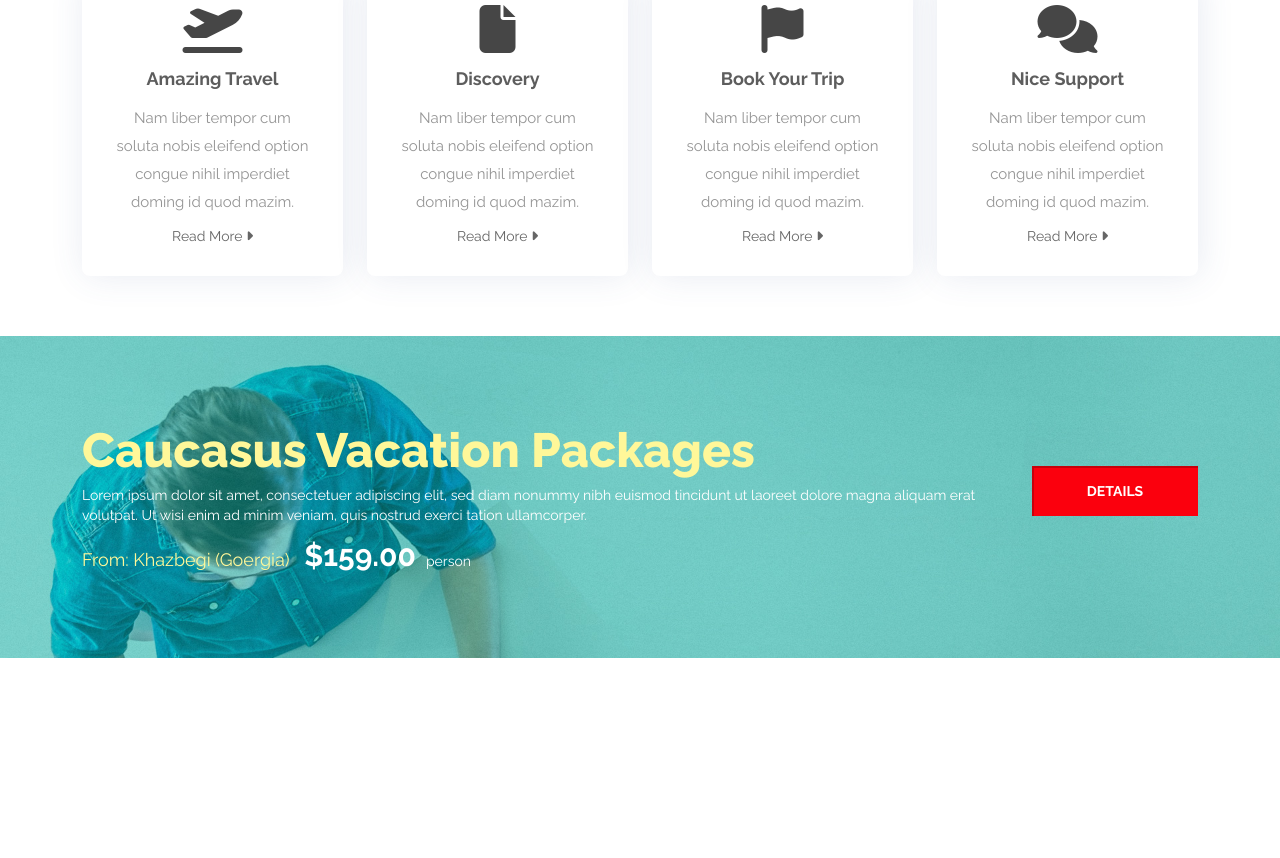
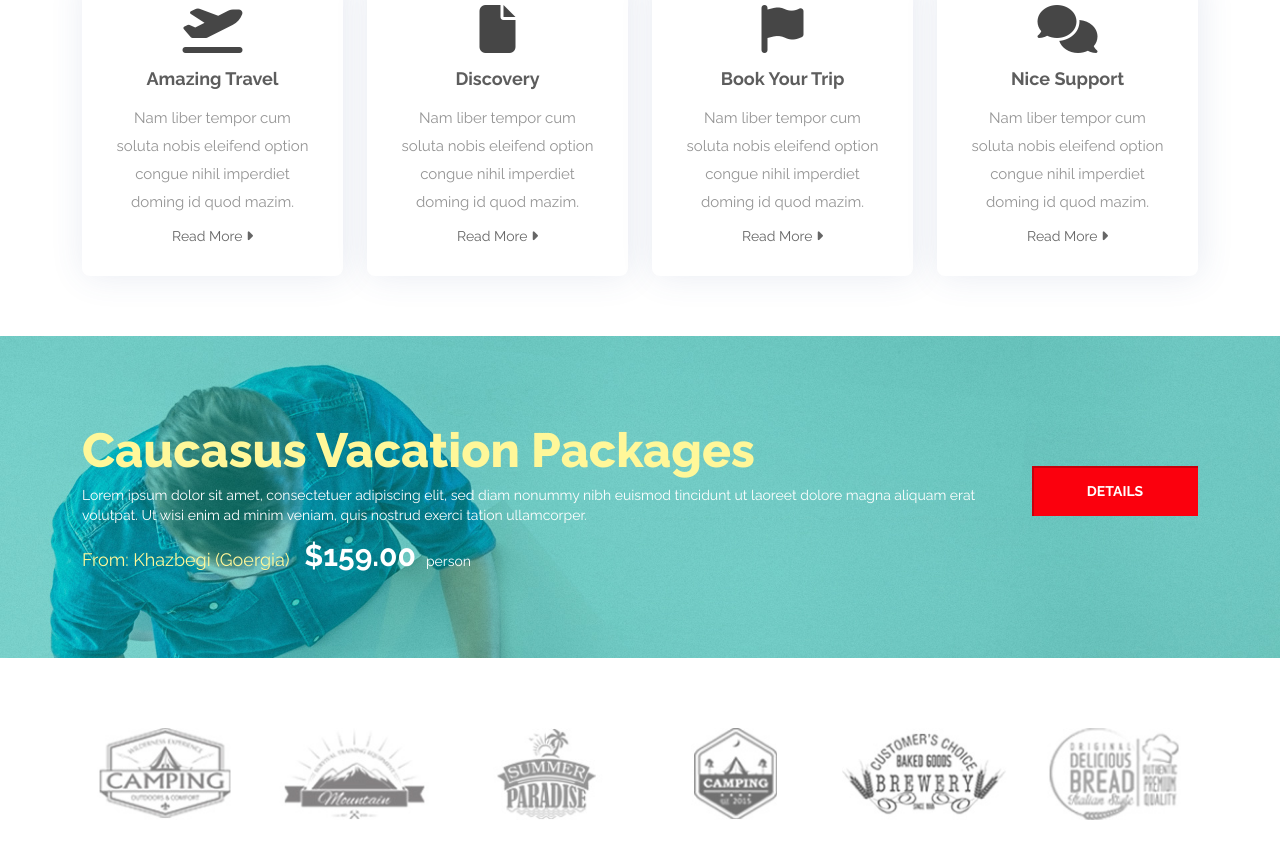
Before and after one commit to Aashirurrehman/Travel-Agency, a React (Create React App) app: page / in a window 1280 px wide. Shown: the part 1139-1997 px from the top of the page. Before the commit the page ends 1797 px from the top, so only its background shows below. Built offline with nearby package versions, Linux system fonts and the light colour scheme.

Commit message:
6th commit
partner section hover images

```diff
--- /dev/null
+++ b/src/CSS/partners.css
@@ -0,0 +1,51 @@
+#partners {
+  padding-top: 50px;
+  padding-bottom: 50px;
+}
+
+.pic-wrap .inner-container a figure {
+  margin: 0;
+  float: none;
+  margin: 0px 0px 0px 0px;
+  position: relative;
+}
+
+.pic-wrap .inner-container a figure img{
+    width: 100%;
+}
+
+.pic-wrap {
+  margin-bottom: 20px;
+  margin-top: 20px;
+}
+
+.inner-container {
+  padding: 0;
+  border: none;
+  border-radius: 0px;
+  box-shadow: none;
+  margin-bottom: 0;
+  background: none;
+}
+
+.partner-hover-image {
+  position: absolute;
+  left: 0;
+  top: 0;
+  opacity: 0;
+  filter: alpha(opacity=0);
+}
+
+.inner-container a:hover figure .partner-hover-image {
+  opacity: 1;
+  filter: alpha(opacity=100);
+}
+
+.inner-container a:hover .partner-image {
+  opacity: 0;
+  filter: alpha(opacity=0);
+}
+
+.img-responsive {
+  width: auto;
+}
--- a/src/pages/Home.js
+++ b/src/pages/Home.js
@@ -4,6 +4,7 @@ import Parallax from '../components/Parallax'
 
 import Hero from '../pages/Hero'
 import About from './About'
+import Partners from './Partners'
 
 
 const Home = () => {
@@ -13,6 +14,7 @@ const Home = () => {
        <Hero/>
        <About/>
        <Parallax/>
+       <Partners/>
 
 
 
--- /dev/null
+++ b/src/pages/Partners.js
@@ -0,0 +1,103 @@
+import React from 'react'
+import '../CSS/partners.css'
+
+
+
+
+const Partners = () => {
+  return (
+    <div  id='partners' className='partners position-relative'>
+        <div className='container'>
+            <div className='row'>
+                <div className='col-sm-4 col-md-2 '>
+                    <div className='pic-wrap'>
+                        <div className='inner-container thumbnail clearfix'>
+                            <a href='#'className='position-relative '>
+                                <figure>
+                                    <img src={require('../images/partner1.jpg')} className="partner-image img-responsive"/>
+                                    <img src={require('../images/partner1_hover.jpg')} className="partner-hover-image"/>
+                                </figure>
+                            </a>
+                        </div>
+
+                    </div>
+
+
+                </div>
+                <div className='col-sm-4 col-md-2 '>
+                <div className='pic-wrap'>
+                        <div className='inner-container thumbnail clearfix'>
+                            <a href='#'className='position-relative '>
+                                <figure>
+                                    <img src={require('../images/partner2.jpg')} className="partner-image img-responsive"/>
+                                    <img src={require('../images/partner2_hover.jpg')} className="partner-hover-image"/>
+                                </figure>
+                            </a>
+                        </div>
+
+                    </div>
+
+                </div>
+                <div className='col-sm-4 col-md-2 '>
+                <div className='pic-wrap'>
+                        <div className='inner-container thumbnail clearfix'>
+                            <a href='#'className='position-relative '>
+                                <figure>
+                                    <img src={require('../images/partner3.jpg')} className="partner-image img-responsive"/>
+                                    <img src={require('../images/partner3_hover.jpg')} className="partner-hover-image"/>
+                                </figure>
+                            </a>
+                        </div>
+
+                    </div>
+
+                </div>
+                <div className='col-sm-4 col-md-2 '>
+                <div className='pic-wrap'>
+                        <div className='inner-container thumbnail clearfix'>
+                            <a href='#'className='position-relative '>
+                                <figure>
+                                    <img src={require('../images/partner4.jpg')} className="partner-image img-responsive"/>
+                                    <img src={require('../images/partner4_hover.jpg')} className="partner-hover-image"/>
+                                </figure>
+                            </a>
+                        </div>
+
+                    </div>
+
+                </div>
+                <div className='col-sm-4 col-md-2 '>
+                <div className='pic-wrap'>
+                        <div className='inner-container thumbnail clearfix'>
+                            <a href='#'className='position-relative '>
+                                <figure>
+                                    <img src={require('../images/partner5.jpg')} className="partner-image img-responsive"/>
+                                    <img src={require('../images/partner5_hover.jpg')} className="partner-hover-image"/>
+                                </figure>
+                            </a>
+                        </div>
+
+                    </div>
+
+                </div>
+                <div className='col-sm-4 col-md-2 '>
+                <div className='pic-wrap'>
+                        <div className='inner-container thumbnail clearfix'>
+                            <a href='#'className='position-relative '>
+                                <figure>
+                                    <img src={require('../images/partner6.jpg')} className="partner-image img-responsive"/>
+                                    <img src={require('../images/partner6_hover.jpg')} className="partner-hover-image"/>
+                                </figure>
+                            </a>
+                        </div>
+
+                    </div>
+
+                </div>
+            </div>
+        </div>
+    </div>
+  )
+}
+
+export default Partners
```
